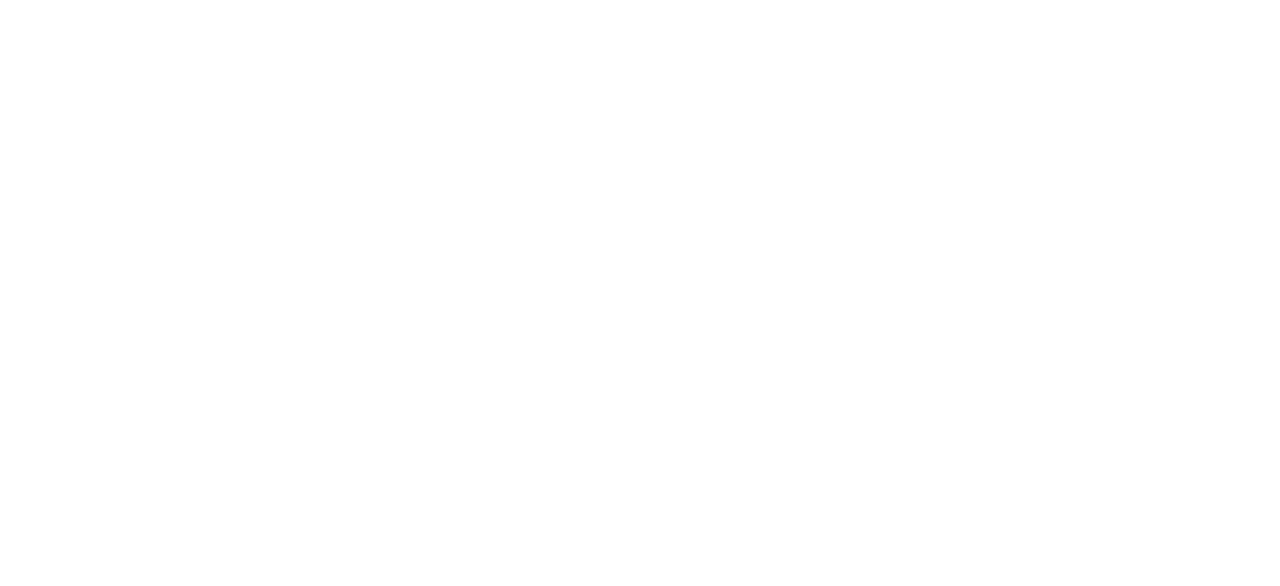
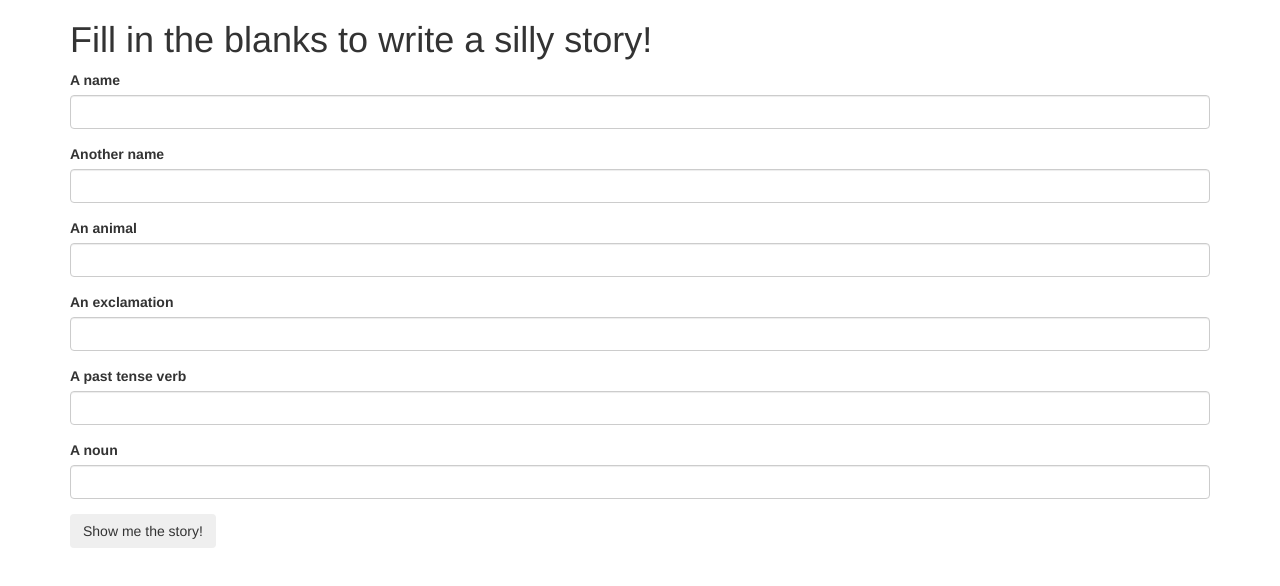
Before and after one commit to youssefk/mad-libs, a plain HTML site: page index.html in a window 1280 px wide. Drawn offline with Linux system fonts and the light colour scheme.

Commit message:
Add empty forms and story content.

```diff
--- a/css/styles.css
+++ b/css/styles.css
@@ -0,0 +1,3 @@
+#story {
+  display: none;
+}
--- a/index.html
+++ b/index.html
@@ -8,6 +8,43 @@
     <script src="js/scripts.js"></script>
   </head>
   <body>
+    <div class="container">
+      <h1>Fill in the blanks to write a silly story!</h1>
+      <div id="blanks">
+        <form>
+          <div class="form-group">
+            <label for="person1">A name</label>
+            <input id="person1" class="form-control" type="text">
+          </div>
+          <div class="form-group">
+            <label for="person2">Another name</label>
+            <input id="person2" class="form-control" type="text">
+          </div>
+          <div class="form-group">
+            <label for="animal">An animal</label>
+            <input id="animal" class="form-control" type="text">
+          </div>
+          <div class="form-group">
+            <label for="exclamation">An exclamation</label>
+            <input id="exclamation" class="form-control" type="text">
+          </div>
+          <div class="form-group">
+            <label for="verb">A past tense verb</label>
+            <input id="verb" class="form-control" type="text">
+          </div>
+          <div class="form-group">
+            <label for="noun">A noun</label>
+            <input id="noun" class="form-control" type="text">
+          </div>
 
+          <button type="submit" class="btn">Show me the story!</button>
+        </form>
+      </div>
+
+      <div id="story">
+        <h1>A fantastic adventure</h1>
+        <p>One day, <span class="person1"></span> and <span class="person2"></span> were walking through the woods, when suddenly a giant <span class="animal"></span> appeared. "<span class="exclamation"></span>", <span class="person1"></span> cried. The two of them <span class="verb"></span> as quickly possible, and when they were safe, <span class="person1"></span> and <span class="person2"></span> gave each other a giant <span class="noun"></span>.</p>
+      </div>
+    </div>
   </body>
 </html>
```
